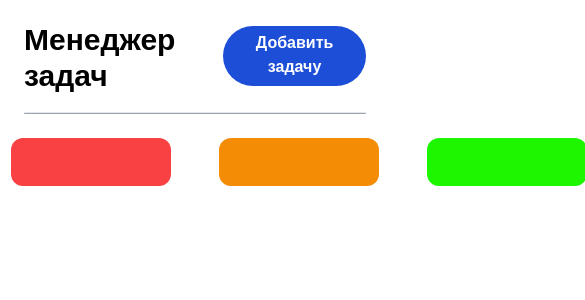
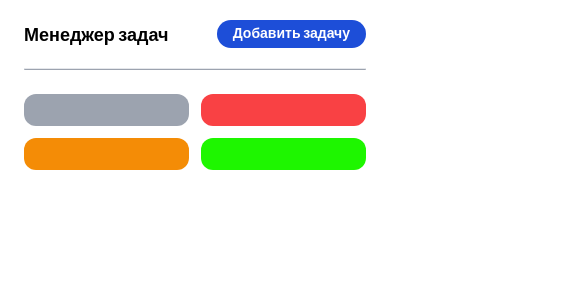
Before and after one commit to Svaym/task_manager, a React (Vite) app: page / in a window 390 px wide. Shown: the top 300 px of the page, 585 px wide, since content can reach past the window. Built offline with nearby package versions, Linux system fonts and the light colour scheme; what @midudev/tailwind-animations would draw is missing.

Commit message:
responsive design

```diff
--- a/src/components/Button/Button.tsx
+++ b/src/components/Button/Button.tsx
@@ -6,7 +6,7 @@ interface buttonProp {
 const Button: FC<buttonProp> = ({ onClick }) => {
   return (
     <>
-      <button onClick={onClick} className="px-4 pt-1 font-bold pb-2 bg-blue-700 text-white rounded-full transition-colors duration-300 ease-linear hover:bg-blue-900">
+      <button onClick={onClick} className="px-4 pt-1 font-bold pb-2 bg-blue-700 text-white rounded-full transition-colors duration-300 ease-linear hover:bg-blue-900 sm\px-3 sm:pb-[5px] sm:pt-[2.5px] sm:text-sm">
         Добавить задачу
       </button>
     </>
--- a/src/components/Header/Header.tsx
+++ b/src/components/Header/Header.tsx
@@ -16,7 +16,7 @@ const Header: FC = () => {
       <header>
         <div className="max-w-7xl w-full mx-auto px-6">
           <div className="flex items-center justify-between py-5">
-            <h1 className="text-3xl font-bold">
+            <h1 className="text-3xl font-bold sm:text-xl xs:text-lg">
               Менеджер задач
             </h1>
             <Button onClick={modalOpen} />
--- a/src/components/Tasks/Tasks.tsx
+++ b/src/components/Tasks/Tasks.tsx
@@ -16,7 +16,6 @@ const Tasks: FC = () => {
     title: string;
     desc: string;
     colour: string;
-    // isClicked: boolean
   }
   //  Удаление задачи
   function deleteTask(task: Task): void {
@@ -25,13 +24,13 @@ const Tasks: FC = () => {
   return (
     <section className="">
       <div className="max-w-7xl w-full mx-auto px-6">
-        <div className="flex items-center gap-x-12 justify-center mt-6">
-          <button onClick={() => colorChoice('')} className="py-6 px-20 bg-gray-400 rounded-xl transition-colors duration-300 ease-linear hover:bg-gray-700"></button>
-          <button onClick={() => colorChoice('red')} className="py-6 px-20 bg-red rounded-xl transition-colors duration-300 ease-linear hover:bg-rose-700"></button>
-          <button onClick={() => colorChoice('orange')} className="py-6 px-20 bg-orange rounded-xl transition-colors duration-300 ease-linear hover:bg-yellow-700"></button>
-          <button onClick={() => colorChoice('green')} className="py-6 px-20 bg-green rounded-xl transition-colors duration-300 ease-linear hover:bg-lime-700"></button>
+        <div className="flex items-center gap-x-12 justify-center mt-6 lg:gap-x-6 xs:grid xs:grid-cols-2 xs:grid-rows-2 xs:gap-3">
+          <button onClick={() => colorChoice('')} className="py-6 px-20 bg-gray-400 rounded-xl transition-colors duration-300 ease-linear hover:bg-gray-700 lg:py-5 lg:px-14 sm:py-4 sm:px-10"></button>
+          <button onClick={() => colorChoice('red')} className="py-6 px-20 bg-red rounded-xl transition-colors duration-300 ease-linear hover:bg-rose-700 lg:py-5 lg:px-14 sm:py-4 sm:px-10"></button>
+          <button onClick={() => colorChoice('orange')} className="py-6 px-20 bg-orange rounded-xl transition-colors duration-300 ease-linear hover:bg-yellow-700 lg:py-5 lg:px-14 sm:py-4 sm:px-10"></button>
+          <button onClick={() => colorChoice('green')} className="py-6 px-20 bg-green rounded-xl transition-colors duration-300 ease-linear hover:bg-lime-700 lg:py-5 lg:px-14 sm:py-4 sm:px-10"></button>
         </div>
-        <div className="grid grid-cols-3 gap-5 mt-4">
+        <div className="grid grid-cols-3 gap-5 mt-7 md:grid-cols-2 xs:grid-cols-1">
           {arrayOfTasks.filter(task => task.colour === choice || choice === '').map((task, index) => (
             <div key={index} className={task.colour === 'green' ? "border-2 border-green rounded-3xl p-3 h-40 animate-fade" : task.colour === 'red' ? ' border-2 border-red rounded-3xl p-3 h-40 animate-fade' : ' border-2 border-orange rounded-3xl p-3 h-40 animate-fade'}>
                 <button className="ml-auto block" onClick={() => deleteTask(task)}><svg xmlns="http://www.w3.org/2000/svg" fill="none" viewBox="0 0 24 24" strokeWidth={1.5} stroke="currentColor" className="w-6 h-6 stroke-red transition-colors duration-300 ease-linear hover:stroke-rose-200">
```
